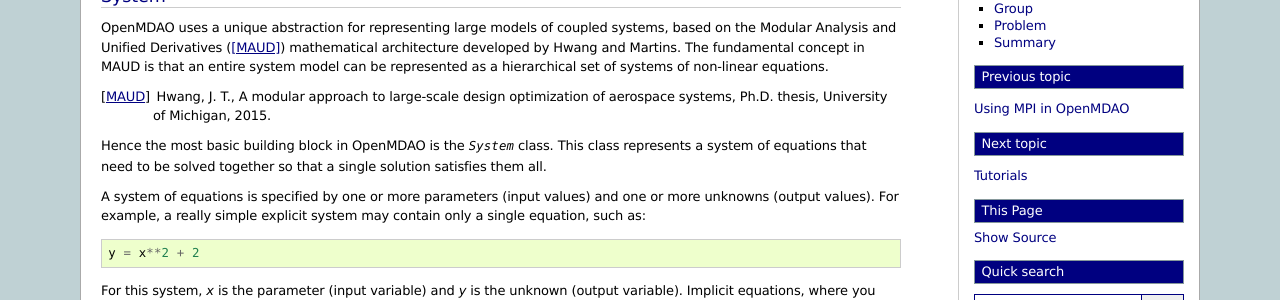
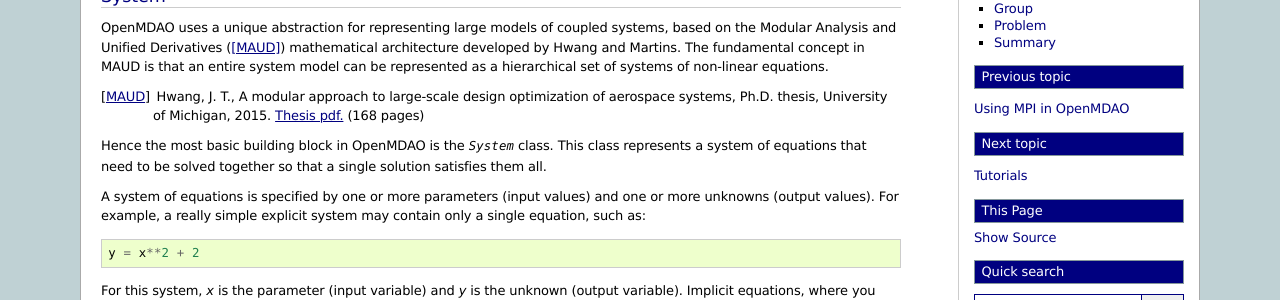
Before and after one commit to OpenMDAO/OpenMDAO1, a Sphinx documentation site: the page built from openmdao/docs/usr-guide/basics.rst, in a window 1280 px wide and 900 px high. Shown: the part 223-523 px from the top of the window. Built offline with Sphinx 7.4.7, drawn with Linux system fonts in a browser that asks for light colours; nearby versions of some CDN libraries; comment, search, counter and statistics services are not loaded.

Commit message:
adding external link to Hwang thesis

```diff
--- a/openmdao/docs/usr-guide/basics.rst
+++ b/openmdao/docs/usr-guide/basics.rst
@@ -24,7 +24,7 @@ system model can be represented as a hierarchical set of systems of non-linear e
 
 .. [MAUD] Hwang, J. T., A modular approach to large-scale design
    optimization of aerospace systems, Ph.D. thesis, University of Michigan,
-   2015.
+   2015. `Thesis pdf. <http://mdolab.engin.umich.edu/sites/default/files/Hwang_dissertation.pdf>`_ (168 pages)
 
 Hence the most basic building block in OpenMDAO is the `System` class.
 This class represents a system of equations that need to be solved together
```
